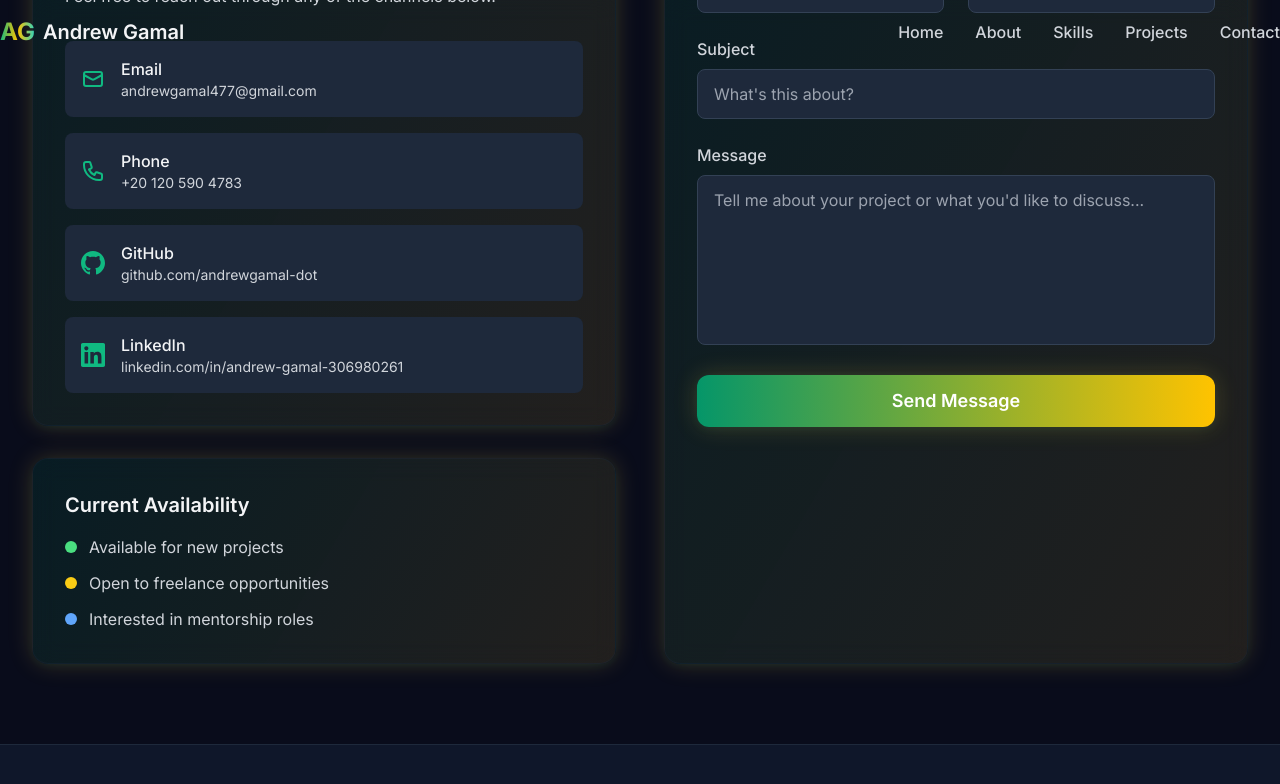
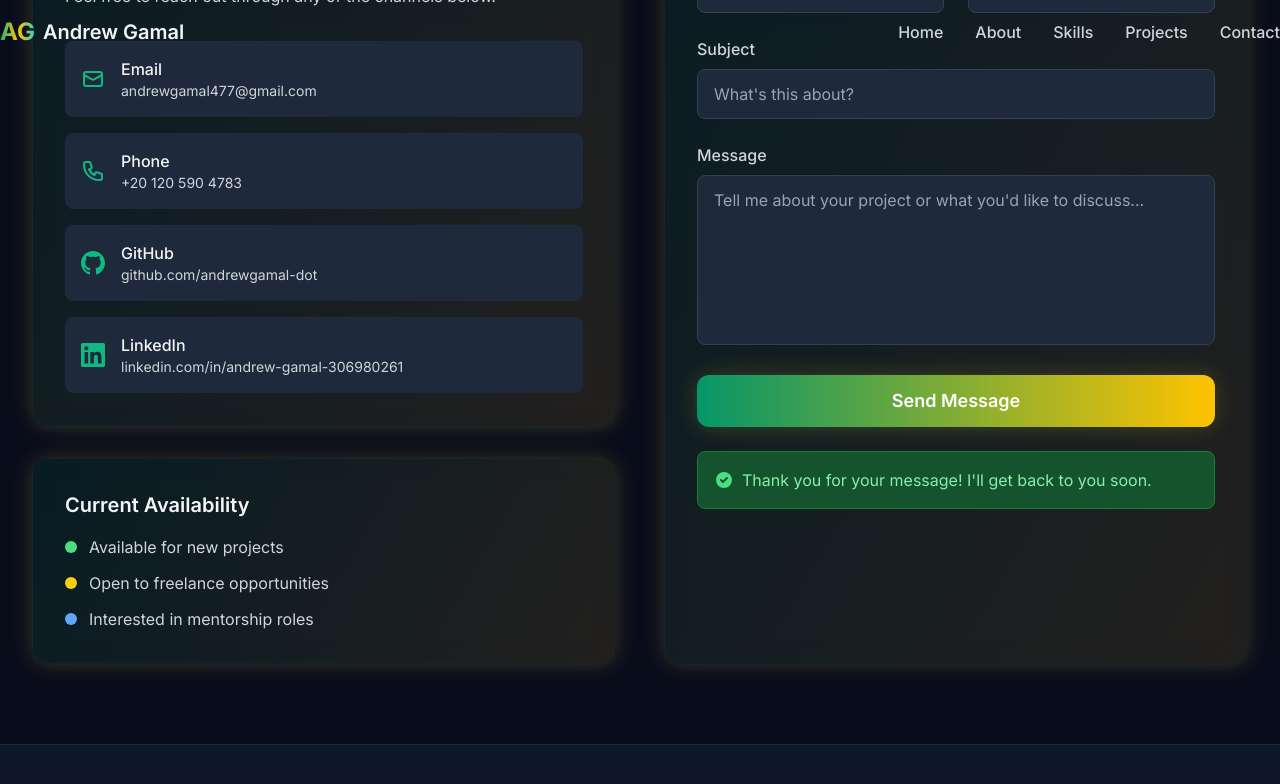
Before and after one commit to andrewgamal-dot/portfolio, a React (Create React App) app: page / in a window 1280 px wide. Both pictures are taken after typing "Sample", "name@example.com", "Sample", "Sample" into the empty fields and a click on the button "Send Message". Shown: the part 6500-7284 px from the top of the page. Built offline with nearby package versions, Linux system fonts and the light colour scheme.

Commit message:
Initial commit

```diff
--- a/src/components/Contact.tsx
+++ b/src/components/Contact.tsx
@@ -9,6 +9,7 @@ const Contact: React.FC = () => {
   });
 
   const [isSubmitting, setIsSubmitting] = useState(false);
+  const [submitStatus, setSubmitStatus] = useState<'idle' | 'success' | 'error'>('idle');
 
   const handleInputChange = (e: React.ChangeEvent<HTMLInputElement | HTMLTextAreaElement>) => {
     const { name, value } = e.target;
@@ -21,13 +22,19 @@ const Contact: React.FC = () => {
   const handleSubmit = async (e: React.FormEvent) => {
     e.preventDefault();
     setIsSubmitting(true);
+    setSubmitStatus('idle');
 
-    // Simulate form submission
-    setTimeout(() => {
+    try {
+      // Netlify Forms will handle this automatically
+      // The form will be processed by Netlify when deployed
+      setSubmitStatus('success');
+      setFormData({ name: '', email: '', subject: '', message: '' });
+    } catch (error) {
+      console.error('Form submission error:', error);
+      setSubmitStatus('error');
+    } finally {
       setIsSubmitting(false);
-      setFormData({ name: '', email: '', subject: '', message: '' });
-      alert('Thank you for your message! I\'ll get back to you soon.');
-    }, 2000);
+    }
   };
 
   const contactInfo = [
@@ -149,7 +156,24 @@ const Contact: React.FC = () => {
             <h3 className="text-2xl font-semibold text-gray-100 mb-6">
               Send Me a Message
             </h3>
-            <form onSubmit={handleSubmit} className="space-y-6">
+            <form
+              onSubmit={handleSubmit}
+              className="space-y-6"
+              name="contact"
+              method="POST"
+              data-netlify="true"
+              data-netlify-honeypot="bot-field"
+              // Alternative: For Web3Forms, replace with:
+              // action="https://api.web3forms.com/submit"
+              // method="POST"
+            >
+              {/* Hidden input for Netlify */}
+              <input type="hidden" name="form-name" value="contact" />
+              {/* Alternative: For Web3Forms, add: */}
+              {/* <input type="hidden" name="access_key" value="YOUR_WEB3FORMS_KEY" /> */}
+              <div hidden>
+                <input name="bot-field" />
+              </div>
               <div className="grid md:grid-cols-2 gap-6">
                 <div>
                   <label htmlFor="name" className="block text-gray-300 font-medium mb-2">
@@ -232,6 +256,29 @@ const Contact: React.FC = () => {
                   'Send Message'
                 )}
               </button>
+
+              {/* Status Messages */}
+              {submitStatus === 'success' && (
+                <div className="mt-4 p-4 bg-green-900 border border-green-700 rounded-lg">
+                  <div className="flex items-center">
+                    <svg className="w-5 h-5 text-green-400 mr-2" fill="currentColor" viewBox="0 0 20 20">
+                      <path fillRule="evenodd" d="M10 18a8 8 0 100-16 8 8 0 000 16zm3.707-9.293a1 1 0 00-1.414-1.414L9 10.586 7.707 9.293a1 1 0 00-1.414 1.414l2 2a1 1 0 001.414 0l4-4z" clipRule="evenodd" />
+                    </svg>
+                    <span className="text-green-300">Thank you for your message! I'll get back to you soon.</span>
+                  </div>
+                </div>
+              )}
+
+              {submitStatus === 'error' && (
+                <div className="mt-4 p-4 bg-red-900 border border-red-700 rounded-lg">
+                  <div className="flex items-center">
+                    <svg className="w-5 h-5 text-red-400 mr-2" fill="currentColor" viewBox="0 0 20 20">
+                      <path fillRule="evenodd" d="M10 18a8 8 0 100-16 8 8 0 000 16zM8.707 7.293a1 1 0 00-1.414 1.414L8.586 10l-1.293 1.293a1 1 0 101.414 1.414L10 11.414l1.293 1.293a1 1 0 001.414-1.414L11.414 10l1.293-1.293a1 1 0 00-1.414-1.414L10 8.586 8.707 7.293z" clipRule="evenodd" />
+                    </svg>
+                    <span className="text-red-300">Sorry, there was an error sending your message. Please try again or contact me directly via email.</span>
+                  </div>
+                </div>
+              )}
             </form>
           </div>
         </div>
--- /dev/null
+++ b/src/config/emailjs.ts
@@ -0,0 +1,7 @@
+// EmailJS Configuration
+// Replace these values with your actual EmailJS credentials
+export const emailjsConfig = {
+  serviceId: process.env.REACT_APP_EMAILJS_SERVICE_ID || 'YOUR_SERVICE_ID',
+  templateId: process.env.REACT_APP_EMAILJS_TEMPLATE_ID || 'YOUR_TEMPLATE_ID',
+  publicKey: process.env.REACT_APP_EMAILJS_PUBLIC_KEY || 'YOUR_PUBLIC_KEY',
+};
```
Also changed, not shown: 2 other files (tests, documents, lock files or other folders).
